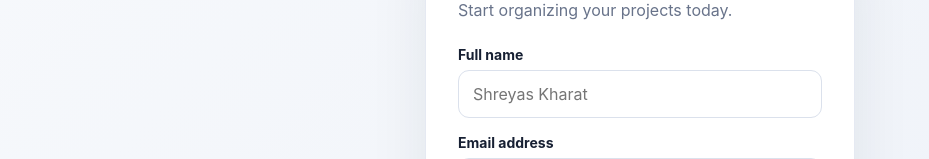
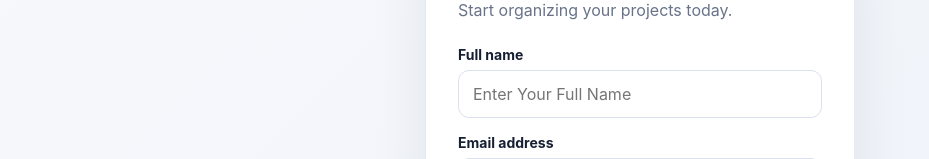
Before and after one commit to shreyaskharat15-git/project-management-app, a React (Vite) app: page /register in a window 1280 px wide. Shown: the part 255-414 px from the top of the page, without its empty margins (0-929 px from the left). Built offline with nearby package versions, Linux system fonts and the light colour scheme.

Commit message:
Update signup form

```diff
--- a/src/pages/register.jsx
+++ b/src/pages/register.jsx
@@ -72,7 +72,7 @@ export default function Register() {
 
         <input
           name="name"
-          placeholder="Shreyas Kharat"
+          placeholder="Enter Your Full Name"
           value={form.name}
           onChange={updateField}
           required
```
